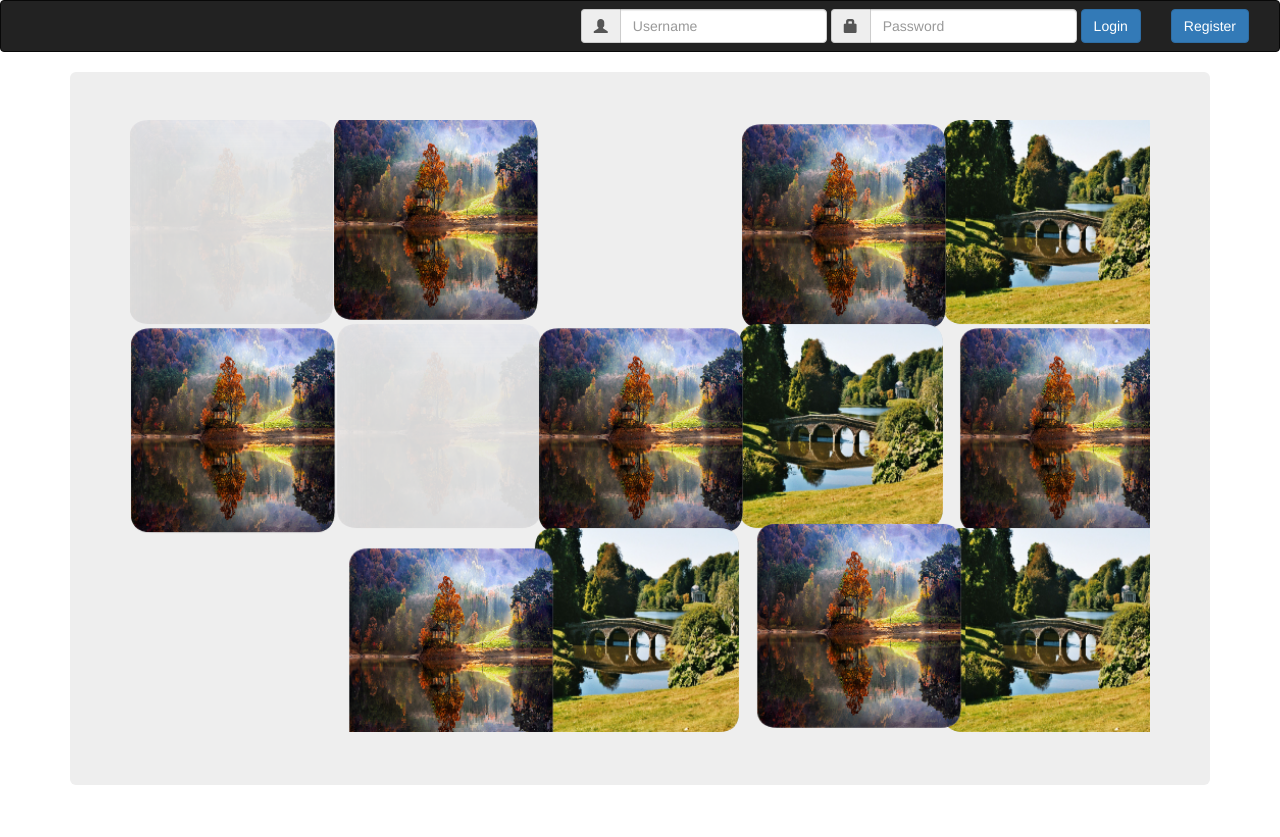
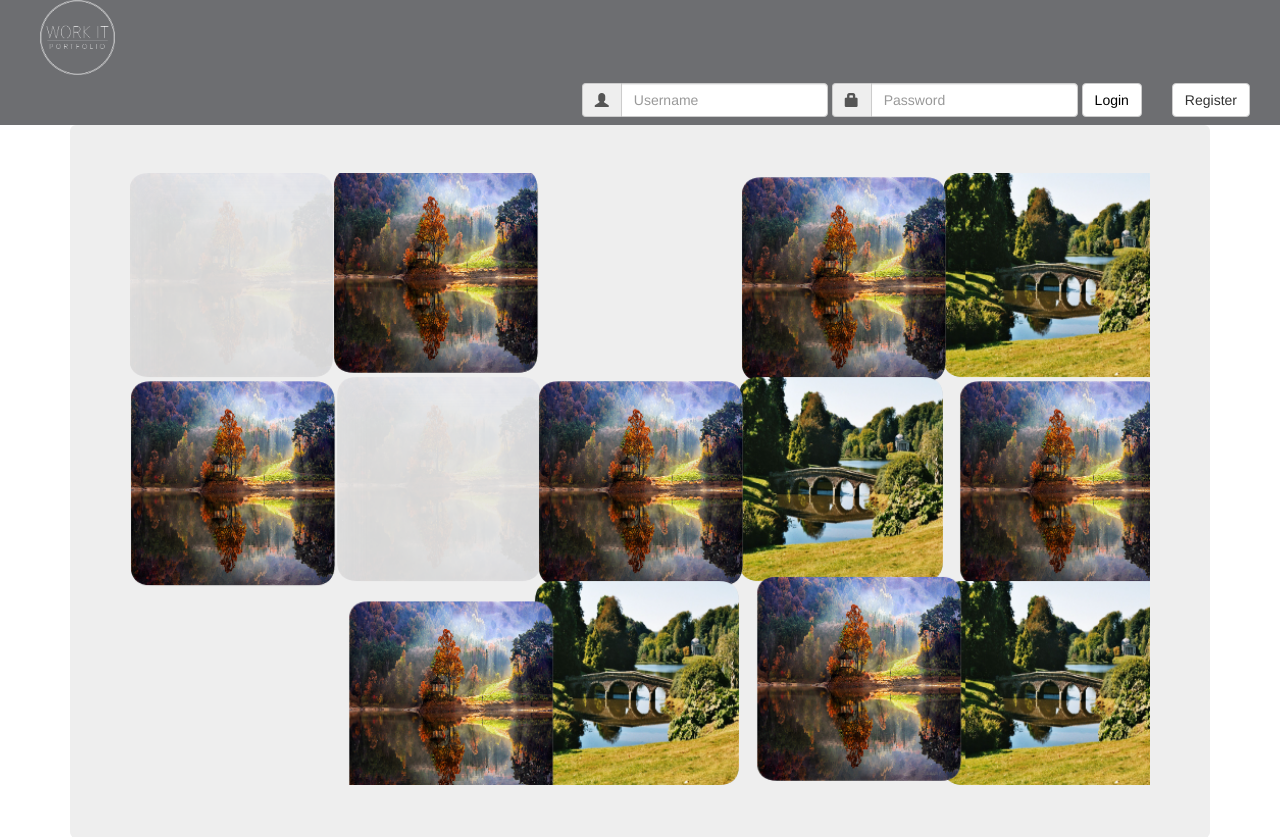
Before and after one commit to TobiasKundig/CSCI491Project, a Django app: page / in a window 1280 px wide. Shown: the top 837 px of the page. Run offline with Django 3.2, Linux system fonts and the light colour scheme; some libraries are stand-ins or nearby versions.

Commit message:
changes to nav bar and base.html

```diff
--- /dev/null
+++ b/portfolio/static/src/css/navStylesheet.css
@@ -0,0 +1,24 @@
+/* navbar */
+.navbar-default {
+    background-color: #6D6E71;
+    /*border-color: #E7E7E7;*/
+     border-bottom: 1px solid #000000;
+}
+
+.navbar-grey{
+    background-color: #6D6E71;
+
+}
+
+.topLogo{
+    display: inline-block;
+    width: 100px;
+    height: auto;
+    padding-top: auto;
+    padding-left: 25px;
+}
+
+#loginButton{
+    background-color: white;
+    color: black;
+}
--- a/templates/portfolio/base.html
+++ b/templates/portfolio/base.html
@@ -16,6 +16,8 @@
 
         <link rel="stylesheet" href="{% static 'src/css/footerStylesheet.css' %}">
 
+        <link rel="stylesheet" href="{% static 'src/css/navStylesheet.css' %}">
+
         <script src="https://ajax.googleapis.com/ajax/libs/jquery/1.12.4/jquery.min.js"></script>
 
         <title>MyWork | {% block title %}Home {% endblock title %}</title>
@@ -30,8 +32,10 @@
     </head>
 
     <body>
-        <nav class="navbar navbar-inverse">
+        <nav class="navbar-grey">
             <div class="container-fluid">
+
+                <img class="topLogo" src="{% static 'src/img/FinalLogoWhiteClear.png' %}">
 
                 <div class="collapse navbar-collapse" id="myNavbar">
 
@@ -41,7 +45,7 @@
 
 
                             <form id="register" class="navbar-form navbar-right" role="form" onsubmit="return false;">
-                                <button type="submit" class="btn btn-primary" value="register">Register</button>
+                                <button type="submit" class="btn btn-default" value="register">Register</button>
                             </form>
                             <form id="signin" class="navbar-form navbar-right" role="form" onsubmit="return false;">
 
@@ -55,7 +59,7 @@
                                     <input id="password" type="password" class="form-control" value="" placeholder="Password">
                                 </div>
 
-                                <button type="submit" class="btn btn-primary" value="Submit">Login</button>
+                                <button type="submit" id="loginButton" class="btn btn-default" value="Submit">Login</button>
 
                             </form>
 
@@ -63,7 +67,9 @@
                     </ul>
                 </div>
             </div>
+
         </nav>
+
 
 
 
```
